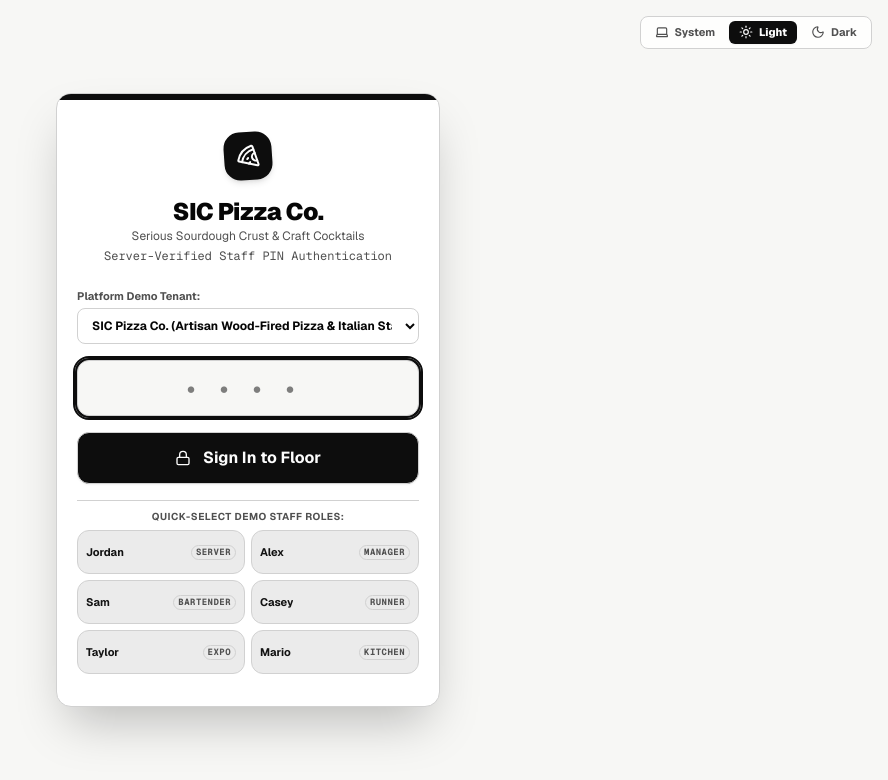
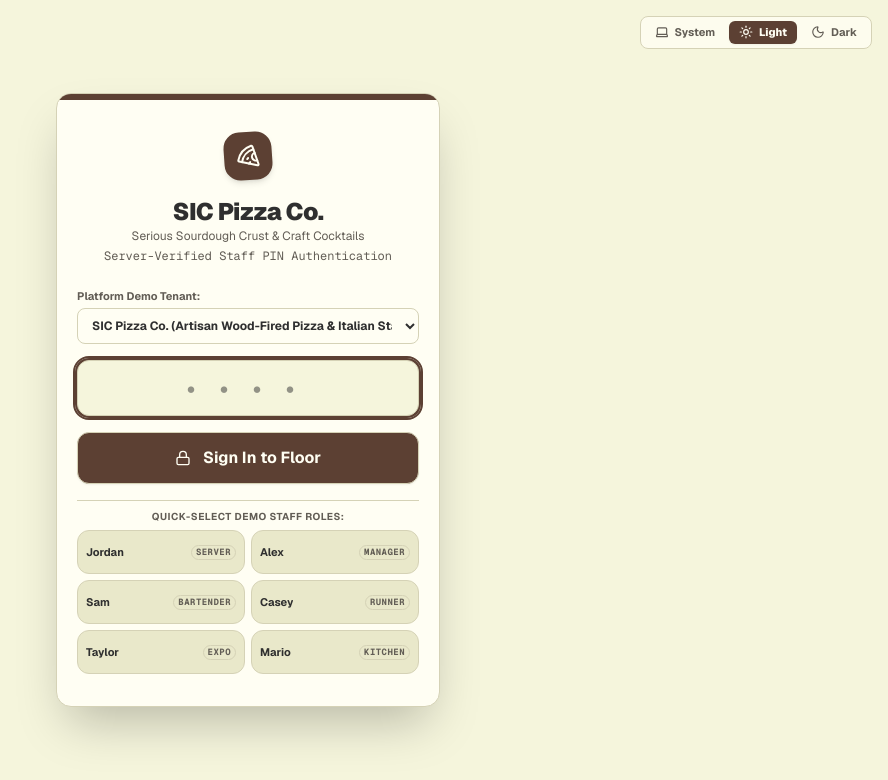
Before and after one commit to yorkstead/sic-pizza, a Next.js app: page / in a window 1280 px wide. Shown: the top 780 px of the page, without its empty margins (392-1280 px from the left). Built offline with nearby package versions, Linux system fonts and the light colour scheme.

Commit message:
style: apply SIC Pizza signal palette

```diff
--- a/app/apple-icon.tsx
+++ b/app/apple-icon.tsx
@@ -16,7 +16,7 @@ export default function AppleIcon() {
           display: "flex",
           alignItems: "center",
           justifyContent: "center",
-          background: "#171412",
+          background: "#2f2f2f",
           borderRadius: "40px",
         }}
       >
@@ -27,7 +27,7 @@ export default function AppleIcon() {
             display: "flex",
             alignItems: "center",
             justifyContent: "center",
-            background: "#ea580c",
+            background: "#5c4033",
             borderRadius: "26px",
             transform: "rotate(-4deg)",
           }}
@@ -37,7 +37,7 @@ export default function AppleIcon() {
             height="80"
             viewBox="0 0 24 24"
             fill="none"
-            stroke="#ffffff"
+            stroke="#f5f5dc"
             strokeWidth="2.2"
             strokeLinecap="round"
             strokeLinejoin="round"
--- a/app/globals.css
+++ b/app/globals.css
@@ -3,36 +3,46 @@
 @variant dark (&:where(.dark, .dark *));
 
 :root {
-  --background: oklch(0.975 0.002 90);
-  --foreground: oklch(0.12 0 0);
-  --card: oklch(1 0 0);
-  --card-foreground: oklch(0.12 0 0);
-  --primary: oklch(0.16 0 0);
-  --primary-foreground: oklch(0.99 0 0);
-  --secondary: oklch(0.94 0 0);
-  --secondary-foreground: oklch(0.18 0 0);
-  --muted: oklch(0.955 0 0);
-  --muted-foreground: oklch(0.43 0 0);
-  --border: oklch(0.86 0 0);
+  --background: #f5f5dc;
+  --foreground: #2f2f2f;
+  --card: #fffef3;
+  --card-foreground: #2f2f2f;
+  --primary: #5c4033;
+  --primary-foreground: #fffef3;
+  --secondary: #e9e8ca;
+  --secondary-foreground: #2f2f2f;
+  --muted: #efefd8;
+  --muted-foreground: #625d55;
+  --border: #d5d2b6;
+  --brand-brown: #5c4033;
+  --brand-olive: #708238;
+  --signal-critical: #ff6347;
+  --signal-warning: #ffdb58;
+  --signal-success: #708238;
   --ring: var(--primary);
-  --danger: oklch(0.58 0.22 25);
-  --success: oklch(0.55 0.16 145);
+  --danger: var(--signal-critical);
+  --success: var(--signal-success);
   --radius: 0.75rem;
 }
 
 :root.dark,
 .dark {
-  --background: oklch(0.11 0 0);
-  --foreground: oklch(0.96 0 0);
-  --card: oklch(0.15 0 0);
+  --background: #242424;
+  --foreground: #f5f5dc;
+  --card: #2f2f2f;
   --card-foreground: var(--foreground);
-  --primary: oklch(0.96 0 0);
-  --primary-foreground: oklch(0.12 0 0);
-  --secondary: oklch(0.21 0 0);
+  --primary: #f5f5dc;
+  --primary-foreground: #2f2f2f;
+  --secondary: #3b342f;
   --secondary-foreground: var(--foreground);
-  --muted: oklch(0.19 0 0);
-  --muted-foreground: oklch(0.7 0 0);
-  --border: oklch(0.29 0 0);
+  --muted: #383532;
+  --muted-foreground: #c7c3ae;
+  --border: #514a43;
+  --brand-brown: #8a6858;
+  --brand-olive: #93a653;
+  --signal-critical: #ff735c;
+  --signal-warning: #ffdb58;
+  --signal-success: #93a653;
   --ring: var(--primary);
   --danger: oklch(0.62 0.21 25);
   --success: oklch(0.67 0.15 150);
@@ -54,6 +64,47 @@
   --color-ring: var(--ring);
   --color-danger: var(--danger);
   --color-success: var(--success);
+  --color-brand-brown: var(--brand-brown);
+  --color-brand-olive: var(--brand-olive);
+
+  /* The restaurant palette is global; vivid colors carry operational meaning only. */
+  --color-red-300: color-mix(in srgb, var(--signal-critical) 68%, white);
+  --color-red-400: color-mix(in srgb, var(--signal-critical) 84%, white);
+  --color-red-500: var(--signal-critical);
+  --color-red-600: color-mix(in srgb, var(--signal-critical) 84%, black);
+  --color-red-950: color-mix(in srgb, var(--signal-critical) 18%, transparent);
+  --color-rose-300: var(--color-red-300);
+  --color-rose-400: var(--color-red-400);
+  --color-rose-500: var(--color-red-500);
+  --color-rose-600: var(--color-red-600);
+  --color-amber-200: color-mix(in srgb, var(--signal-warning) 60%, white);
+  --color-amber-300: color-mix(in srgb, var(--signal-warning) 76%, white);
+  --color-amber-400: color-mix(in srgb, var(--signal-warning) 90%, white);
+  --color-amber-500: var(--signal-warning);
+  --color-amber-600: color-mix(in srgb, var(--signal-warning) 80%, var(--brand-brown));
+  --color-amber-700: color-mix(in srgb, var(--signal-warning) 65%, var(--brand-brown));
+  --color-amber-950: color-mix(in srgb, var(--signal-warning) 14%, transparent);
+  --color-yellow-300: var(--color-amber-300);
+  --color-yellow-500: var(--signal-warning);
+  --color-emerald-300: color-mix(in srgb, var(--signal-success) 68%, white);
+  --color-emerald-400: color-mix(in srgb, var(--signal-success) 84%, white);
+  --color-emerald-500: var(--signal-success);
+  --color-emerald-600: color-mix(in srgb, var(--signal-success) 84%, black);
+  --color-emerald-700: color-mix(in srgb, var(--signal-success) 72%, black);
+  --color-emerald-950: color-mix(in srgb, var(--signal-success) 14%, transparent);
+  --color-green-500: var(--signal-success);
+
+  /* Former decorative blues and purples resolve to the brand accents. */
+  --color-blue-300: color-mix(in srgb, var(--brand-olive) 68%, white);
+  --color-blue-400: var(--brand-olive);
+  --color-blue-500: var(--brand-olive);
+  --color-cyan-400: var(--brand-olive);
+  --color-cyan-500: var(--brand-olive);
+  --color-purple-300: color-mix(in srgb, var(--brand-brown) 58%, white);
+  --color-purple-400: var(--brand-brown);
+  --color-purple-500: var(--brand-brown);
+  --color-purple-600: color-mix(in srgb, var(--brand-brown) 84%, black);
+  --color-indigo-400: var(--brand-brown);
   --font-sans: "Geist", "Geist Fallback", ui-sans-serif, system-ui, sans-serif;
   --font-mono: "Geist Mono", "Geist Mono Fallback", ui-monospace, monospace;
 }
--- a/app/icon.tsx
+++ b/app/icon.tsx
@@ -16,7 +16,7 @@ export default function Icon() {
           display: "flex",
           alignItems: "center",
           justifyContent: "center",
-          background: "#171412",
+          background: "#2f2f2f",
           borderRadius: "110px",
         }}
       >
@@ -27,7 +27,7 @@ export default function Icon() {
             display: "flex",
             alignItems: "center",
             justifyContent: "center",
-            background: "#ea580c",
+            background: "#5c4033",
             borderRadius: "72px",
             transform: "rotate(-4deg)",
             boxShadow: "0 20px 40px rgba(0,0,0,0.5)",
@@ -38,7 +38,7 @@ export default function Icon() {
             height="220"
             viewBox="0 0 24 24"
             fill="none"
-            stroke="#ffffff"
+            stroke="#f5f5dc"
             strokeWidth="2.2"
             strokeLinecap="round"
             strokeLinejoin="round"
--- a/app/layout.tsx
+++ b/app/layout.tsx
@@ -7,7 +7,10 @@ const geistSans = Geist({ variable: "--font-geist-sans", subsets: ["latin"] });
 const geistMono = Geist_Mono({ variable: "--font-geist-mono", subsets: ["latin"] });
 
 export const viewport: Viewport = {
-  themeColor: "#f7f7f6",
+  themeColor: [
+    { media: "(prefers-color-scheme: light)", color: "#f5f5dc" },
+    { media: "(prefers-color-scheme: dark)", color: "#2f2f2f" },
+  ],
 };
 
 export const metadata: Metadata = {
--- a/app/manifest.ts
+++ b/app/manifest.ts
@@ -7,8 +7,8 @@ export default function manifest(): MetadataRoute.Manifest {
     description: "Collaborative tableside ordering and restaurant POS.",
     start_url: "/",
     display: "standalone",
-    background_color: "#171412",
-    theme_color: "#ea580c",
+    background_color: "#f5f5dc",
+    theme_color: "#5c4033",
     icons: [
       {
         src: "/icon",
```
Also changed, not shown: 1 other file (tests, documents, lock files or other folders).
